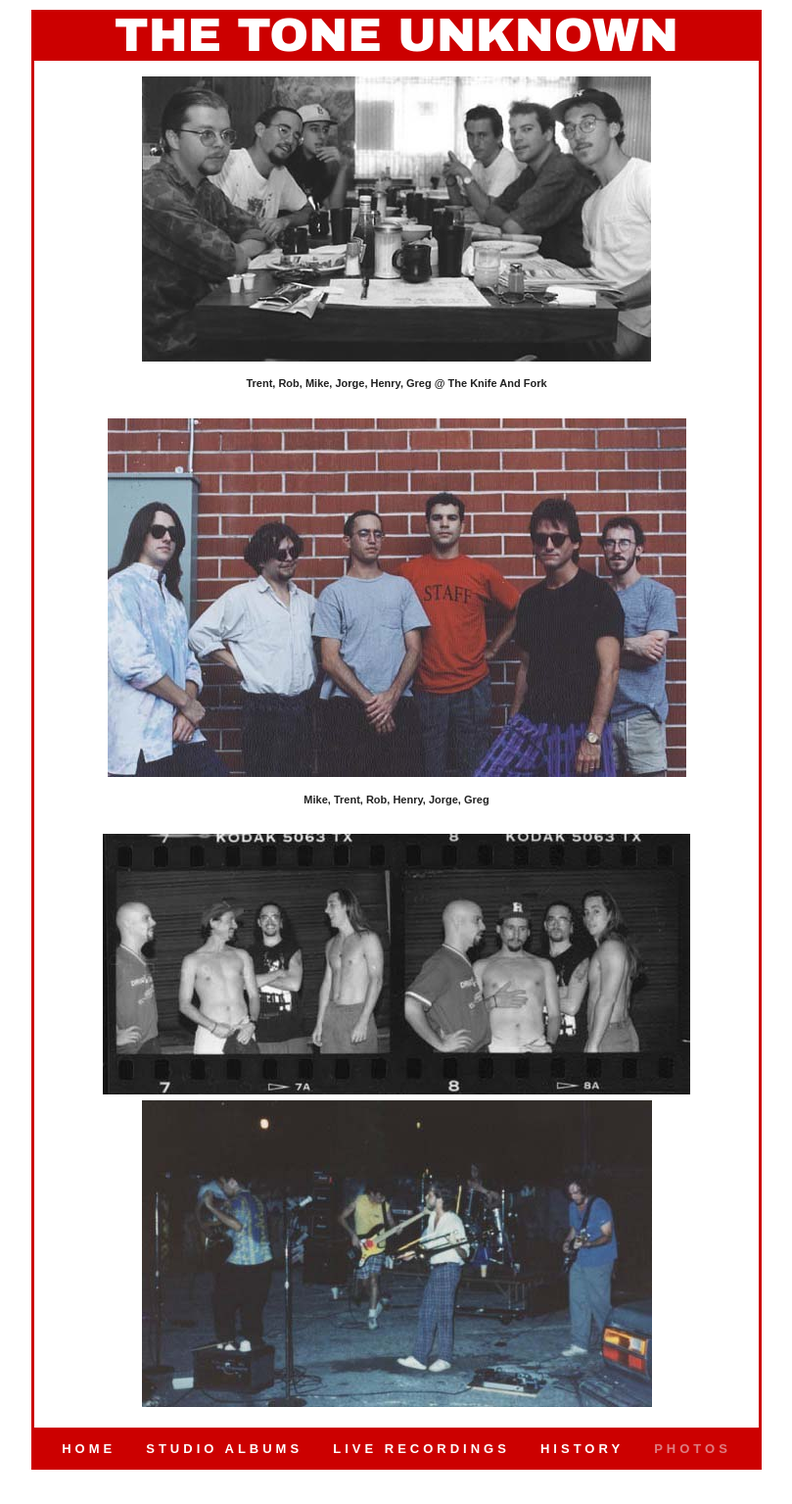
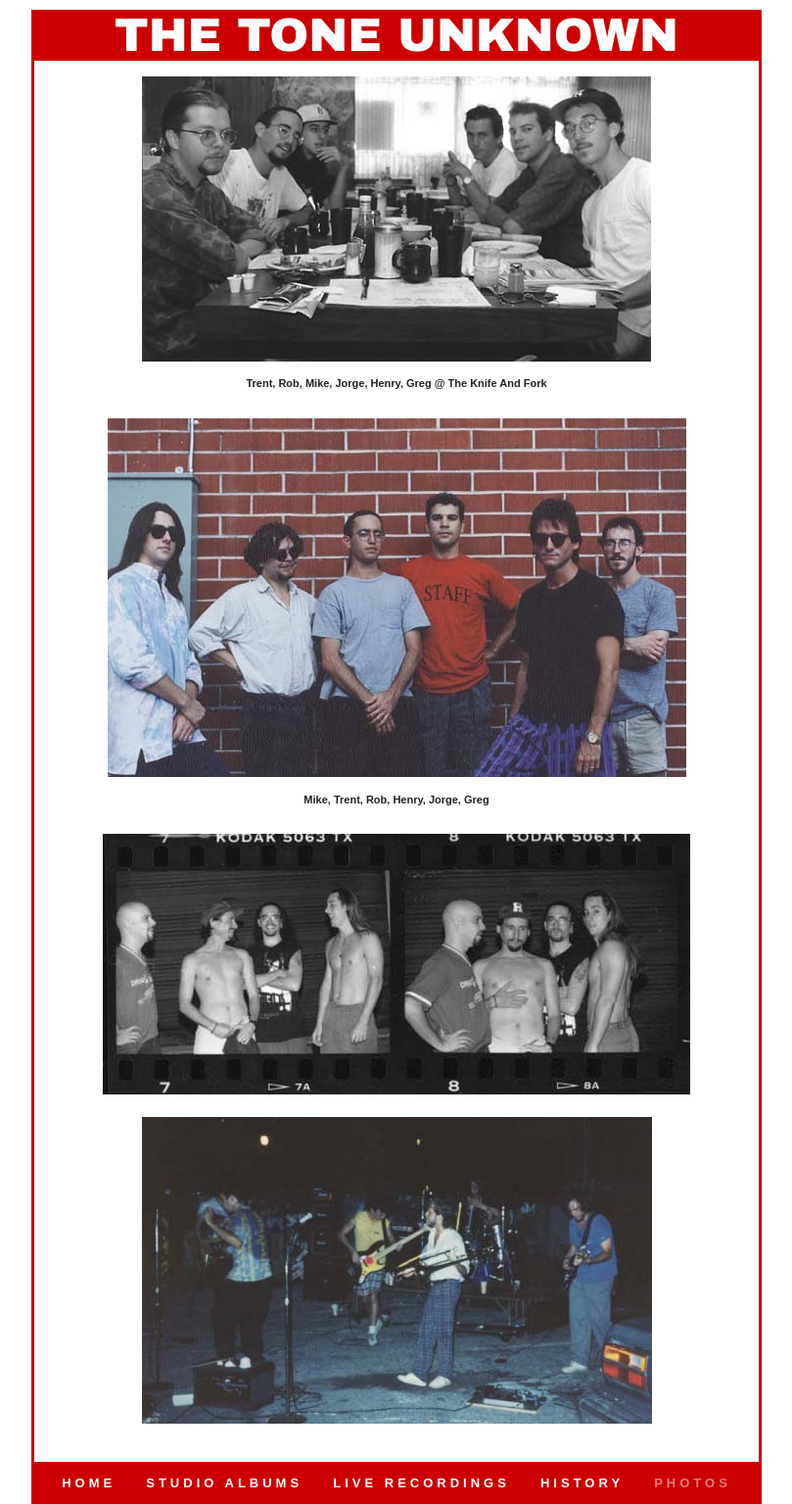
Before and after one commit to Ligushka/ligushka.github.io, a Jekyll site: the page built from photos.html, in a window 1280 px wide. Shown: the whole page at 98% size, without its empty margins (235-1044 px from the left). Built offline with Jekyll 4.4.1, drawn with Linux system fonts in a browser that asks for light colours; nearby versions of some CDN libraries; before the commit the page ends 1500 px from its top, so only the background shows below that.

Commit message:
add extra line break in the case of no photo caption

```diff
--- a/photos.html
+++ b/photos.html
@@ -8,6 +8,8 @@ title: Photos
             <img src="/assets/images/photos/{{ image.name }}" {% if image.text %}alt="{{ image.text }}"{% else %}alt="No information for this photo."{% endif %}>
             {% if image.text %}
                 <h2 class="photos">{{ image.text }}</h2>
+            {% else %}
+            <br>
             {% endif %}
             <br>
         {% endfor %}
```
